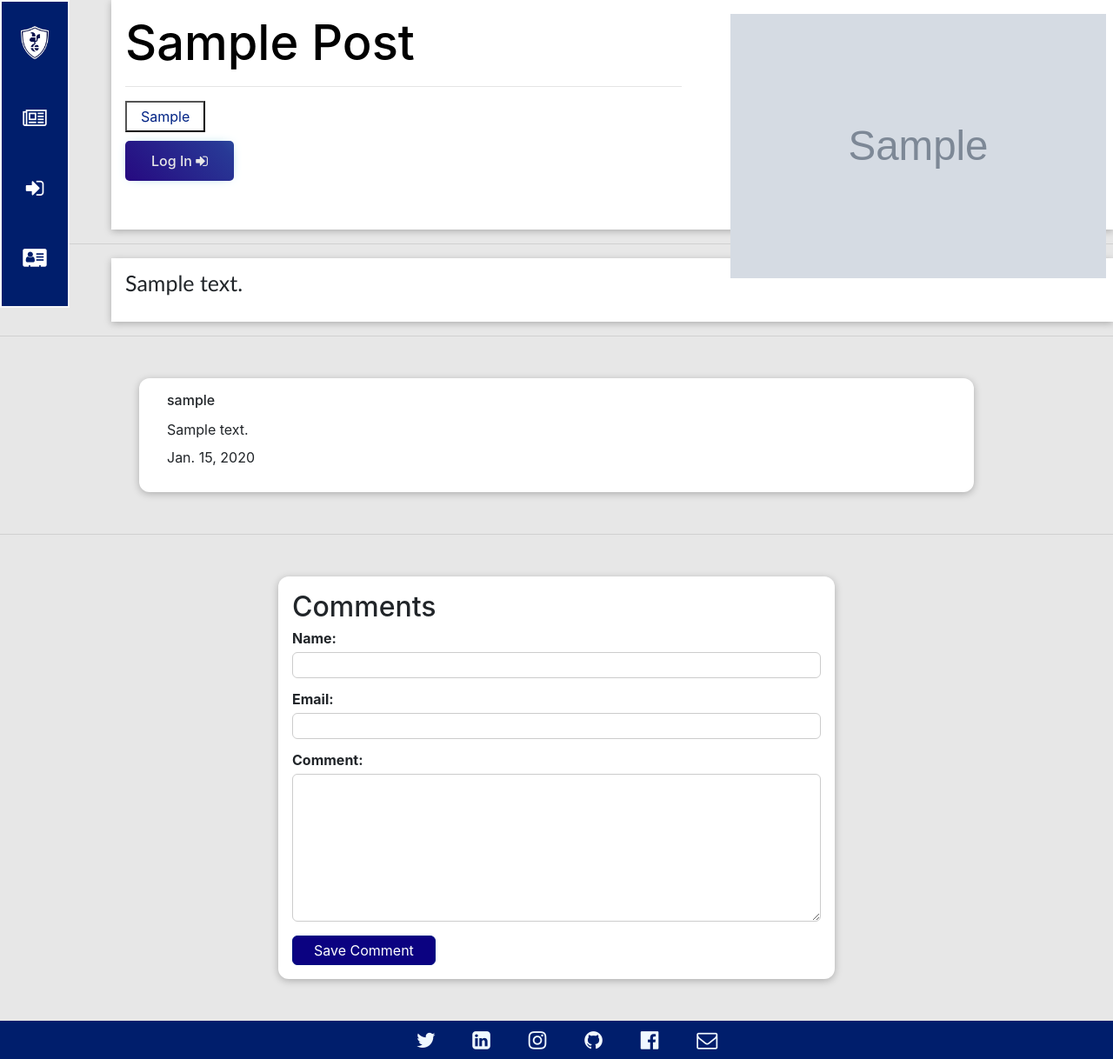
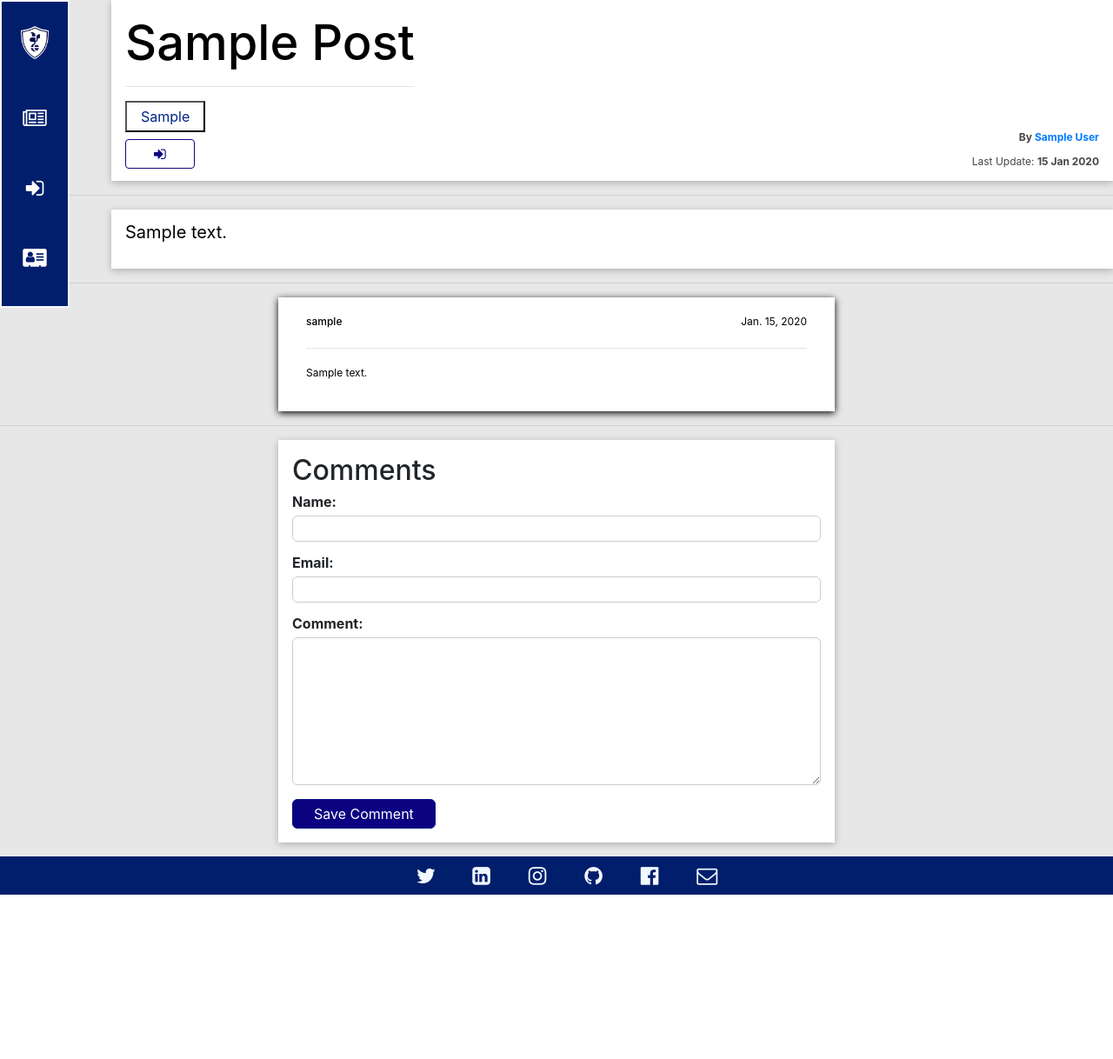
Before and after one commit to RaulMaya/Spurs-Blog, a Django app: a page that uses my_blog/blog/templates/blog/individual_post.html in a window 1280 px wide. Shown: the whole page at 87% size. After the commit the page ends 1029 px from the top, so only its background shows below. Run offline with Django 4.2, Linux system fonts and the light colour scheme; tables that the repository leaves empty hold one stand-in row (values such as "Sample post"); grey boxes marked "Sample" are stand-in pictures; some libraries are stand-ins or nearby versions.

Commit message:
Handling the comments submission

```diff
--- a/my_blog/blog/static/blog/main.css
+++ b/my_blog/blog/static/blog/main.css
@@ -13,15 +13,14 @@ body {
 }
 
 .text-container{
-  background-color:transparent;
-  width: 40em;
+  width: fit-content;
   height: fit-content;
 }
 
 .side-forms{
   display: inline-block;
   width: 100%;
-  padding-top: 4.5em;
+  padding-top: 1rem;
 }
 
 
@@ -113,16 +112,16 @@ body {
   padding: 0.5rem 2rem;
   font: inherit;
   cursor: pointer;
-  background-color: white;
-  color: #FF5B00;
-  border: 1px solid #FF5B00;
+  background-color: #FF5B00;
+  color: #ffffff;
+  border: 1px solid #ffffff;
 }
 
 .on-read-list button:hover,
 .on-read-list button:active {
-  background-color: transparent;
-  color: #ffffff;
-  border: 1px solid #ffffff;
+  background-color: #ffffff;
+  color: #FF5B00;
+  border: 1px solid #FF5B00;
 }
 
 
@@ -130,17 +129,45 @@ body {
   padding: 0.5rem 2rem;
   font: inherit;
   cursor: pointer;
-  background-color: white;
-  color: #FAC213;
+  background-color: #FAC213;
+  color: #ffffff;
   border: 1px solid #FAC213;
 }
 
 .on-fav-list button:hover,
 .on-fav-list button:active {
-  background-color: transparent;
+  background-color: #ffffff;
+  color: #FAC213;
+  border: 1px solid #FAC213;
+}
+
+
+.login-posts{
+  margin: 0.5rem 0;
+  float: left;
+  margin-right: 12px;
+}
+
+
+.login-posts button {
+  padding: 0.5rem 2rem;
+  font: inherit;
+  cursor: pointer;
+  background-color: white;
+  color: #0d0480;
+  border: 1px solid #0d0480;
+}
+
+
+.login-posts button:hover,
+.login-posts button:active {
+  background-color: #0d0480;
   color: #ffffff;
   border: 1px solid #ffffff;
+  text-decoration: none;
+
 }
+
 
 
 
@@ -149,10 +176,11 @@ main {
   max-width: 90rem;
   margin: 0rem 0em 1rem auto;
   background-color: white;
-  padding: 1rem 5rem 1rem 1rem;
+  padding: 1rem 3rem 1rem 1rem;
   box-shadow: 0 2px 8px rgba(0, 0, 0, 0.25);
-  font-size: 25px;
-  font-family: 'Gill Sans', 'Gill Sans MT', 'Calibri', 'Trebuchet MS', sans-serif;
+  font-size: 20px;
+  color: black;
+  line-height: 200%;
 }
 
 .tag {
@@ -164,10 +192,9 @@ main {
 
 
 #comment-form {
-  margin: 3rem auto;
+  margin: 1rem auto;
   width: 90%;
   max-width: 40rem;
-  border-radius: 12px;
   background-color: white;
   box-shadow: 0 2px 8px rgba(0, 0, 0, 0.25);
   padding: 1rem;
@@ -245,12 +272,11 @@ main {
 }
 
 #comments {
-  margin: 3rem auto;
+  margin: 0rem auto;
   width: 90%;
-  max-width: 60rem;
-  border-radius: 12px;
-  background-color: white;
-  box-shadow: 0 2px 8px rgba(0, 0, 0, 0.25);
+  max-width: 40rem;
+  background-color: rgb(255, 255, 255);
+  box-shadow: 0 2px 8px #000000;
   padding: 1rem 2rem;
 }
 
@@ -262,46 +288,41 @@ main {
 
 #comments li {
   margin-bottom: 1rem;
-  border-bottom: 2px solid #ccc;
+  border-bottom: 2px solid #020f81;
 }
 
 #comments li:last-of-type {
   border-bottom: none;
 }
 
-#comments h2 {
-  color: #464646;}
-
-.login-posts button {
-  margin-top: 10px;
-  padding: 15px 30px;
-  text-align: center;
-  transition: 0.5s;
-  background-size: 200% auto;
-  color: white;
-  border-radius: 5px;
-  display: block;
-  border: 0px;
-  font-weight: 450;
-  box-shadow: 0px 0px 14px -7px #3AA3C1;
-  background-image: linear-gradient(45deg, #260980 0%, #283996  51%, #3AA3C1  100%);
-  cursor: pointer;
-  user-select: none;
-  -webkit-user-select: none;
-  touch-action: manipulation;
+#comments span h2{
+  color: #000000;
+  font-size: 12px;
+  line-height: 200%;
+  float:left;
+  padding: 0%;
+  margin: 0 auto;
 }
 
-.login-posts button a{
-  text-decoration: none;
-  color: #e7e7e7;
-}
-.login-posts button:hover {
-  background-position: right center;
-  /* change the direction of the change here */
-  color: #fff;
-  text-decoration: none;
+#comments p {
+  color: #000000;
+  font-size: 12px;
+  line-height: 200%;
+
 }
 
-.login-posts button:active {
-  transform: scale(0.95);
+#comments span p {
+  color: #000000;
+  font-size: 12px;
+  float: right;
+  padding: 0%;
+  margin: 0 auto;
 }
+
+#comments span{
+  display: inline-block;
+  width: 100%;
+  padding-top: 0rem;
+  margin: 0 auto;
+  height: fit-content;
+}
--- a/my_blog/blog/templates/blog/individual_post.html
+++ b/my_blog/blog/templates/blog/individual_post.html
@@ -26,15 +26,13 @@
     <div class="text-container">
     <h2>{{ post.title|title }}</h2>
     <hr>
-    </div>
+
     <div>
         {% for tag in tags %}
         <button class ="tag">{{ tag.caption }}</button>
         {% endfor %}
     </div>
-    <div class = 'article'>
-        <img src="{{ post.image.url }}" alt="Post Title"/>
-    </div>
+</div>
     {% if user.is_authenticated %}
 
     <div class = "side-forms">
@@ -61,11 +59,13 @@
         </form>
         </div>
 
-    {% else %}
-    <div class="login-posts">
-        <button><a href="{% url 'users:login' %}">Log In <i class="fa fa-sign-in"></i></a></button>
-    </div>
-    {% endif %}
+        {% else %}
+        <div class="login-posts">
+            <a href="{% url 'users:login' %}">
+            <button class="btn"><i class="fa fa-sign-in"></i></button>
+            </a>
+        </div>
+        {% endif %}
 
 
         <div class="author">
@@ -88,16 +88,17 @@
             <ul>
                 {% for comment in comments %}
                 <li>
-                    <h6>{{ comment.user_name }}</h6>
+                <span><h2>{{ comment.user_name }}</h2><p>{{ comment.date|date }}</p></span><hr>
                     <p>{{ comment.text|linebreaks }}</p>
-                    <p>{{ comment.date|date }}
+
                 </li>
                 {% endfor %}
             </ul>
+
+    {% else %}
+
+    {% endif %}
         </section>
-    {% else %}
-        <p>No comments in this post</p>
-    {% endif %}
 
     <hr>
     <section id="comment-form" >
--- a/my_blog/blog/views.py
+++ b/my_blog/blog/views.py
@@ -86,12 +86,14 @@ class DetailPostView(View):
     def post(self, request, slug):
         comment_form = CommentForm(request.POST)
         post = Post.objects.get(slug=slug)
+        print(post)
+        print(slug)
         if comment_form.is_valid():
             comment = comment_form.save(commit=False)
             comment.post = post
             comment.save()
 
-            return HttpResponseRedirect(reverse("individual_post", args=[slug]))
+            return HttpResponseRedirect(reverse("blog:individual_post", args=[slug]))
 
         post = Post.objects.get(slug=slug)
         context = {
```
